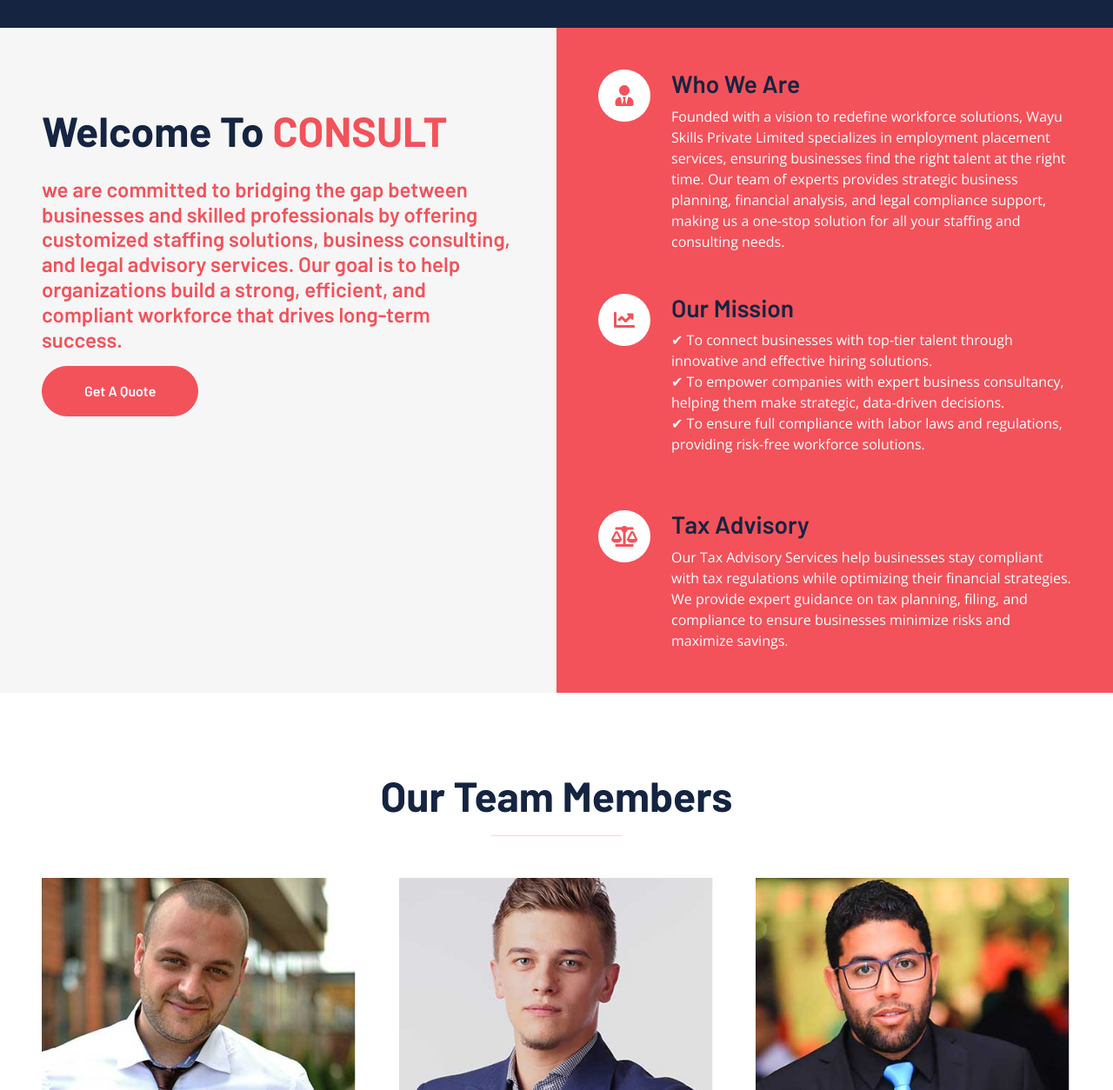
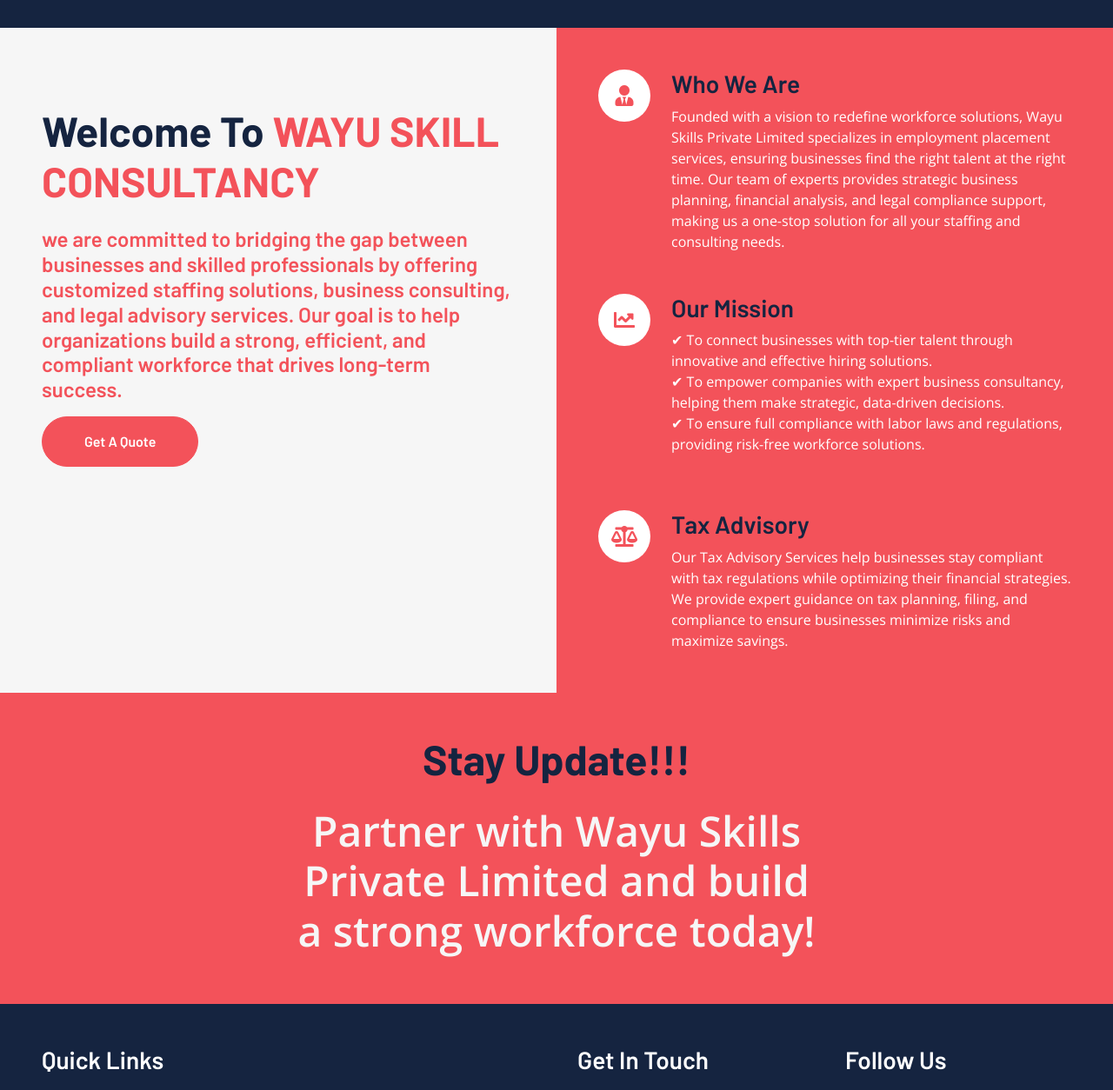
Before and after one commit to Arthgyan/staffingservice, a plain HTML site: page about.html in a window 1280 px wide. Shown: the part 340-1594 px from the top of the page at 87% size. Drawn offline with nearby package versions, Linux system fonts and the light colour scheme.

Commit message:
changes for team members

```diff
--- a/about.html
+++ b/about.html
@@ -98,7 +98,7 @@
     <div class="container-fluid bg-secondary p-0">
         <div class="row g-0">
             <div class="col-lg-6 py-6 px-5">
-                <h1 class="display-5 mb-4">Welcome To <span class="text-primary">CONSULT</span></h1>
+                <h1 class="display-5 mb-4">Welcome To <span class="text-primary">WAYU SKILL CONSULTANCY</span></h1>
                 <h4 class="text-primary mb-4">we are committed to bridging the gap between businesses and
                      skilled professionals by offering customized staffing solutions, business consulting,
                      and legal advisory services. Our goal is to help organizations build a strong, efficient,
@@ -151,7 +151,7 @@
 
 
     <!-- Team Start -->
-    <div class="container-fluid py-6 px-5">
+   <!-- <div class="container-fluid py-6 px-5">
         <div class="text-center mx-auto mb-5" style="max-width: 600px;">
             <h1 class="display-5 mb-0">Our Team Members</h1>
             <hr class="w-25 mx-auto bg-primary">
@@ -185,7 +185,7 @@
                 </div>
             </div>
         </div>
-    </div>
+    </div>-->
     <!-- Team End -->
 
 
```
Also changed, not shown: index.html (+1 -1 lines).
